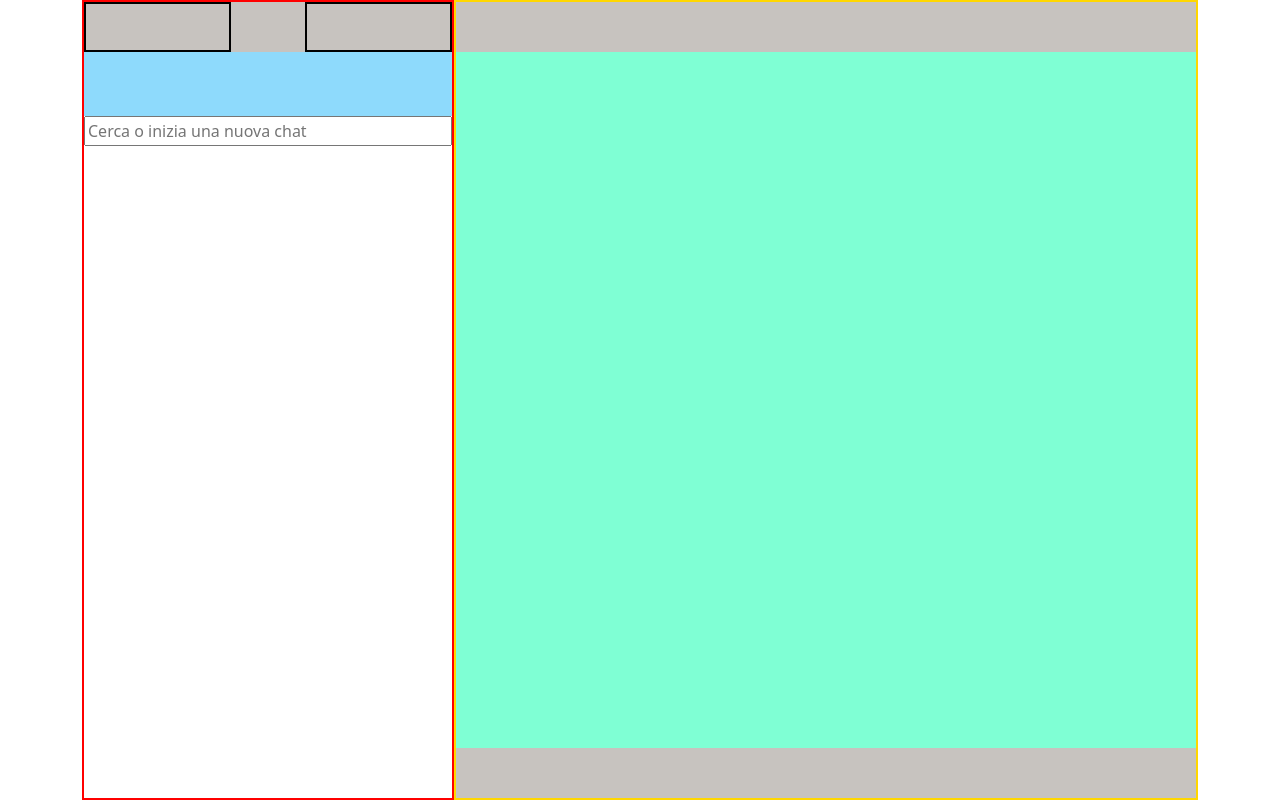
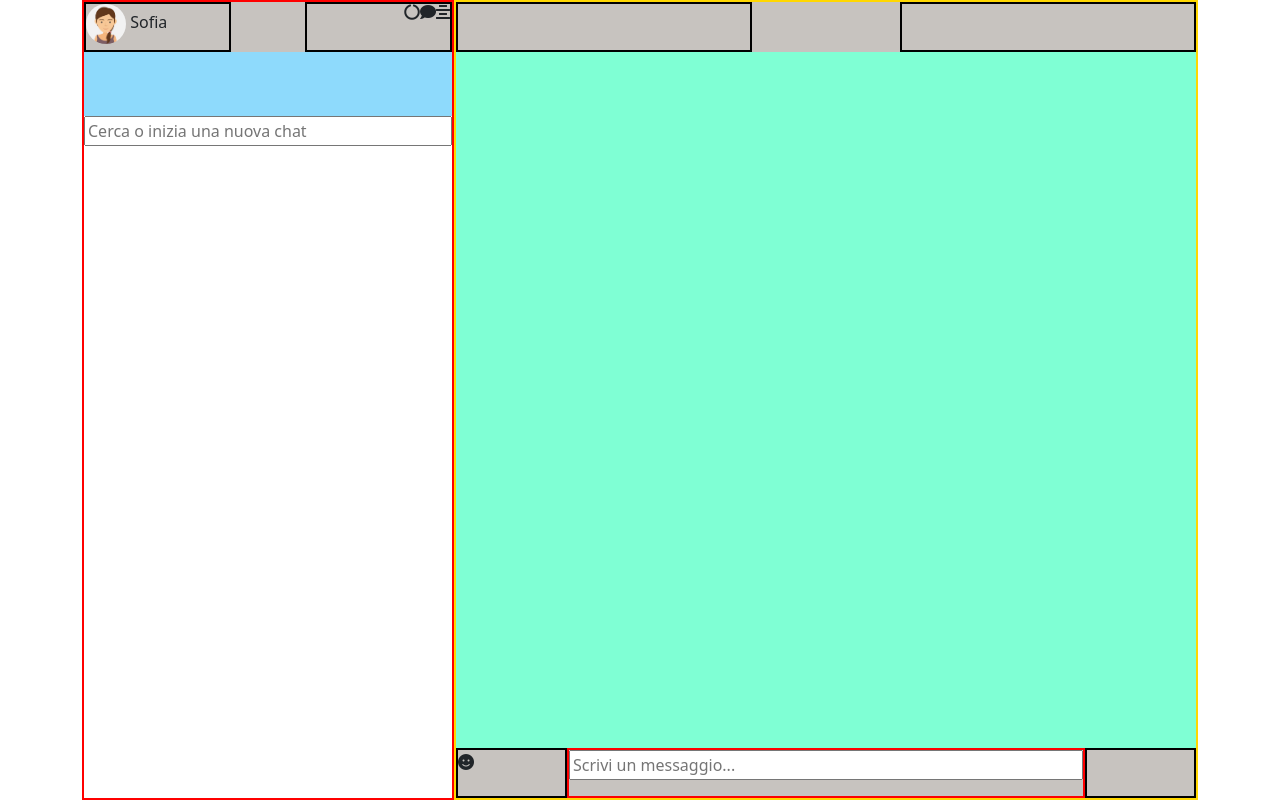
Before and after one commit to SimScap/vue-boolzapp, a plain HTML site: page index.html in a window 1280 px wide. Drawn offline with nearby package versions, Linux system fonts and the light colour scheme.

Commit message:
mancano le conversazioni del layout problemi con bootsrap

```diff
--- a/css/style.css
+++ b/css/style.css
@@ -16,6 +16,14 @@
     height: 50px;
     background-color: rgb(199, 195, 191);
 }
+div.user img{
+    border-radius: 50%;
+    width: 40px;
+}
+/* .right-side-container-bottom input{
+
+
+} */
 .right-side-main{
     background-color: aquamarine;
     height: calc(100% - 100px);
@@ -37,3 +45,12 @@ div .banner{
     height: 100%;
     width: 40%;
 }
+.right-side-left-tools,
+.right-side-right-tools{
+    border: 2px solid black;
+    width: 15%;
+}
+.right-side-central-input{
+    width: calc(100% - 30%);
+    border:2px solid red;
+}
--- a/index.html
+++ b/index.html
@@ -12,13 +12,20 @@
     <title>Document</title>
 </head>
 <body>
-    <main>
+    <main id="app">
         <div class="container">
             <div class="row g-0">
                 <div class="col-4 left-side-container">
                     <div class="left-side-container-top d-flex justify-content-between">
-                        <div class="user"></div>
-                        <div class="user-tools"></div>
+                        <div class="user">
+                            <img src="/img/avatar_io.jpg" class="img-fluid  "  alt="">
+                            <span>Sofia</span>
+                        </div>
+                        <div class="user-tools d-flex justify-content-end ">
+                            <i class="fas fa-circle-notch"></i>
+                            <i class="fas fa-comment"></i>
+                            <i class="fas fa-align-center"></i>
+                        </div>
                     </div>
                     <div class="banner"></div>
                     <input type="text" name="search" id="search" placeholder="Cerca o inizia una nuova chat">
@@ -26,13 +33,24 @@
 
                 </div>
                 <div class="col-8 right-side-container">
-                    <div class="right-side-container-top">
+                    <div class="right-side-container-top d-flex justify-content-between">
+                        <div class="user"></div>
+                        <div class="user-tools"></div>
                 </div>
 
                 <div class="right-side-main"></div>
 
 
-                <div class="right-side-container-bottom">
+                <div class="right-side-container-bottom d-flex ">
+
+                    <div class="right-side-left-tools">
+                        <i class="fa-solid fa-face-smile"></i>
+                    </div>
+                    <div class="right-side-central-input">
+                        <input type="text" class="w-100" placeholder="Scrivi un messaggio...">
+                    </div>
+                    <div class="right-side-right-tools"></div>
+
                 </div>
             </div>
         </div>
```
